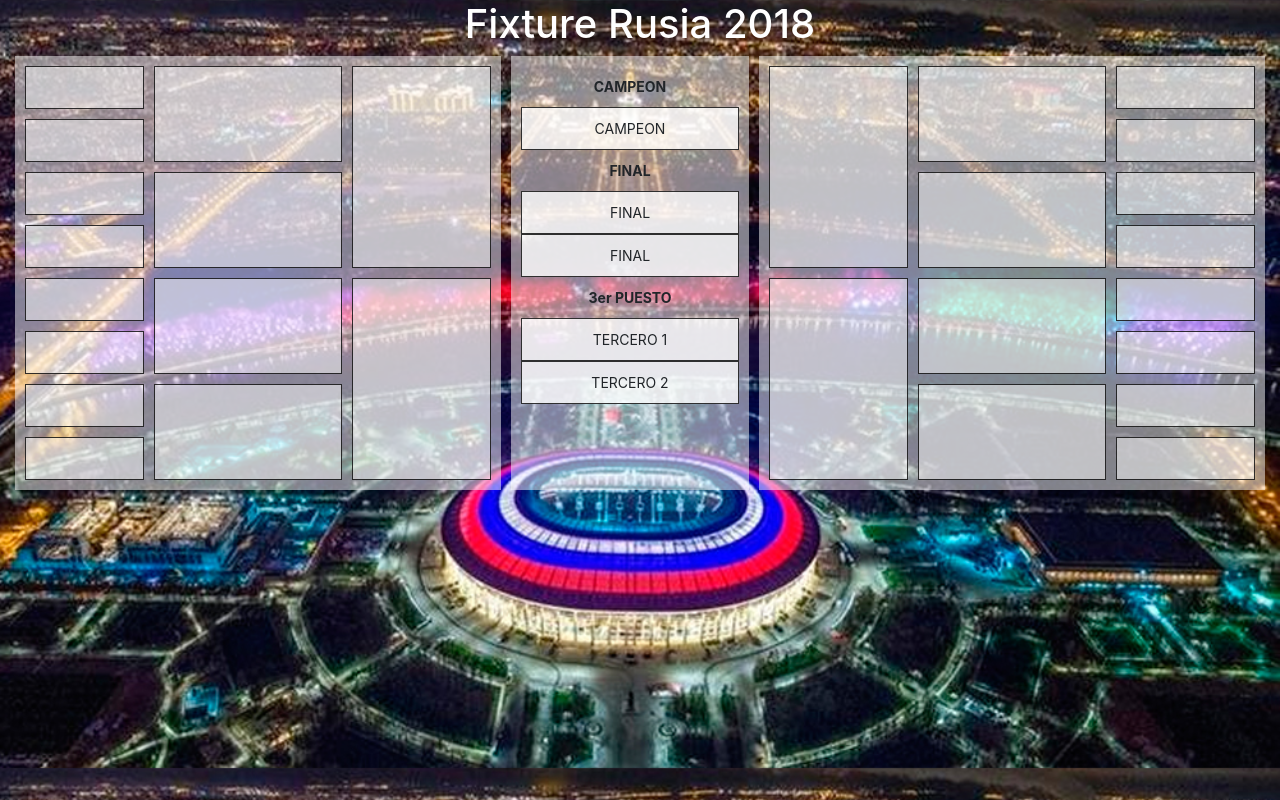
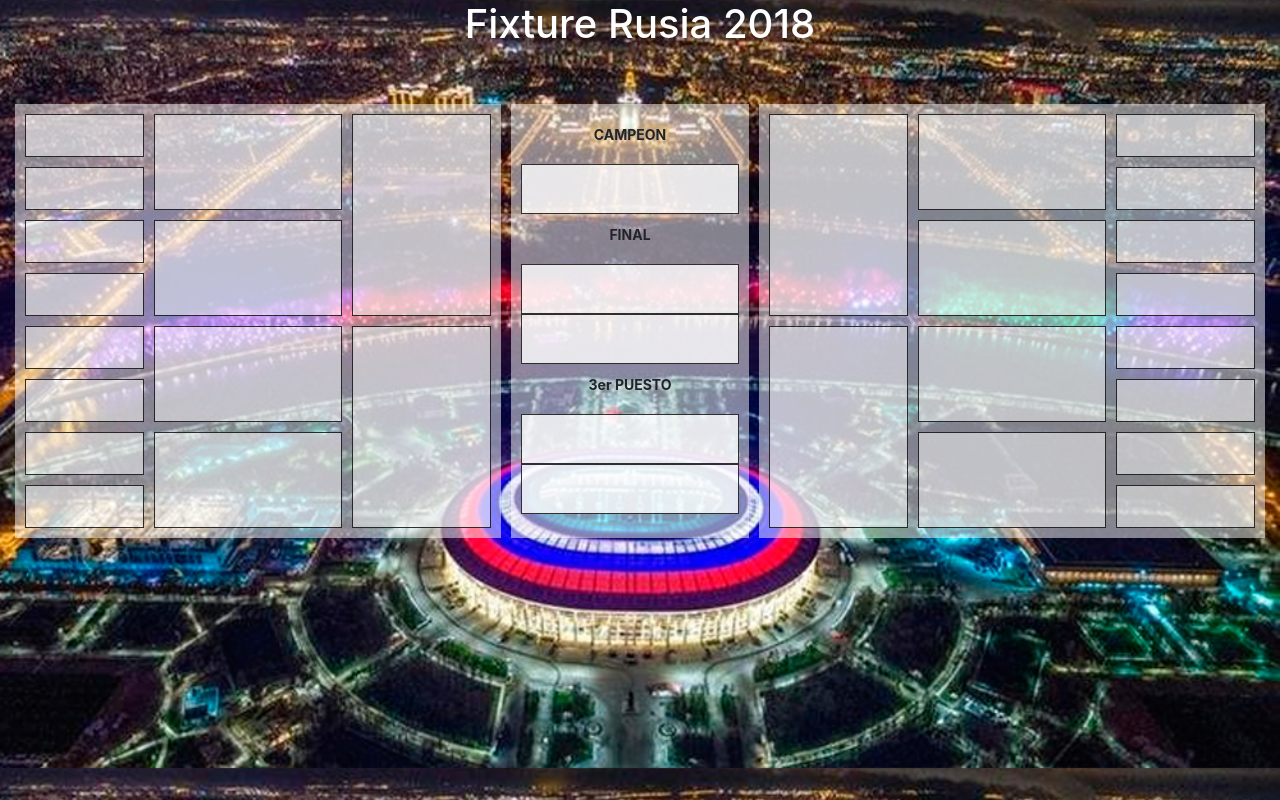
Before and after one commit to EmilianoDMA/FixtureRusia2018, a plain HTML site: page html/fixture.html in a window 1280 px wide. Drawn offline with Linux system fonts and the light colour scheme; no server answers.

Commit message:
arreglo cuadro final toma 3

```diff
--- a/css/myCSS.css
+++ b/css/myCSS.css
@@ -17,12 +17,12 @@ th, td {
 .grid-medio {
     text-align: center;
     font-size: 14px;
-    padding: 10px;
+    min-width: 100px;
 }
 .grid-medio > div {
     text-align: center;
     font-size: 14px;
-    padding: 10px;
+    min-height: 50px;
 }
 .grid-container {
     display: grid;
--- a/html/fixture.html
+++ b/html/fixture.html
@@ -26,6 +26,8 @@
   		</div>
   </div>
 </div>
+<br>
+<br>
 <div class="grid-container"> <!--Este div con la clase se saca con js para la responsividad-->
 	<div data-key="Left" class="grid-container">
 			<div class="octavosI" data-grupo="A1" data-next="1" onclick="selectOct(this)"><br></div>
@@ -46,15 +48,15 @@
 			<div class="semiI2" data-semi="2" data-next="1" id="semiI2" onclick="selectSemiI(this)"><br></div>
 	</div>
 
-	<div data-key="Final" class="grid-media">
+	<div data-key="Final" class="grid-medio">
 	    <div class="campeontxt"><strong>CAMPEON</strong></div>
-	    <div class="campeon" data-campeon="1">CAMPEON</div>
+	    <div class="campeon" data-campeon="1"></div>
 	    <div class="finaltxt"><strong>FINAL</strong></div>
-	    <div class="final1" data-final="1">FINAL </div>
-	    <div class="final2" data-final="2">FINAL </div>
+	    <div class="final1" data-final="1"> </div>
+	    <div class="final2" data-final="2"> </div>
 	    <div class="tercerotxt"><strong>3er PUESTO</strong></div>
-	    <div class="tercero1" data-tercero="1">TERCERO 1 </div>
-	    <div class="tercero2" data-tercero="2">TERCERO 2 </div>
+	    <div class="tercero1" data-tercero="1"></div>
+	    <div class="tercero2" data-tercero="2"></div>
 	</div>
 
 	<div data-key="Rigth" class="grid-container">
```
